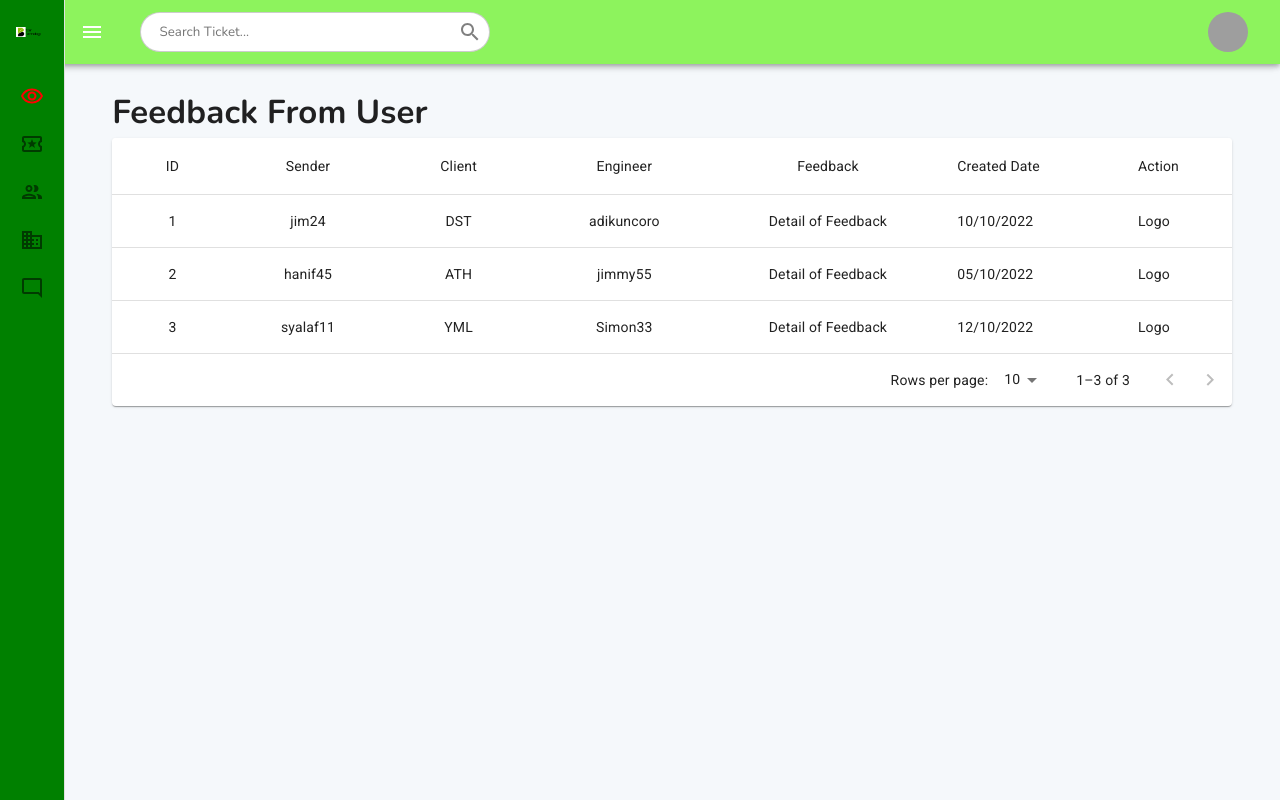
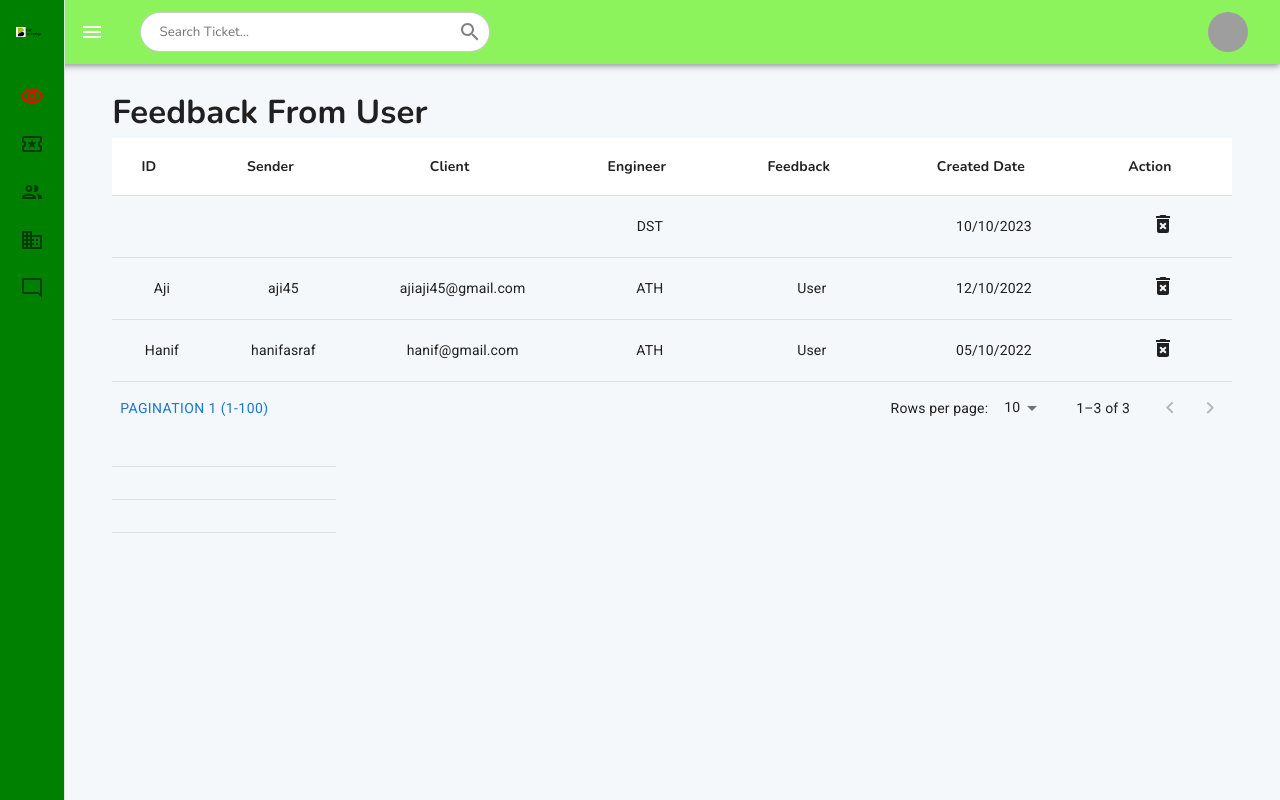
Before and after one commit to Regin09/ticketng-system-caps, a React (Create React App) app: page /feedbacks in a window 1280 px wide. Built offline with nearby package versions, Linux system fonts and the light colour scheme; grey boxes are pictures that could not be loaded.

Commit message:
Update 25 April 20:59

```diff
--- a/package.json
+++ b/package.json
@@ -11,6 +11,7 @@
     "@testing-library/jest-dom": "^5.16.5",
     "@testing-library/react": "^13.4.0",
     "@testing-library/user-event": "^13.5.0",
+    "axios": "^0.27.2",
     "react": "^18.2.0",
     "react-dom": "^18.2.0",
     "react-helmet": "^6.1.0",
--- a/src/pages/Feedback/Feedback.jsx
+++ b/src/pages/Feedback/Feedback.jsx
@@ -1,12 +1,8 @@
 import * as React from 'react';
 import Grid from '@mui/material/Grid';
 import Stack from '@mui/material/Stack';
-import Button from '@mui/material/Button';
+import {Button,styled, useTheme }  from '@mui/material'
 import { Container } from '@mui/material';
-import { DataGrid } from '@mui/x-data-grid';
-import {userColumns, userRows} from "../../datatablesourcefeedback";
-import { useState } from "react";
-import Paper from '@mui/material/Paper';
 import Table from '@mui/material/Table';
 import TableBody from '@mui/material/TableBody';
 import TableCell from '@mui/material/TableCell';
@@ -14,50 +10,141 @@ import TableContainer from '@mui/material/TableContainer';
 import TableHead from '@mui/material/TableHead';
 import TablePagination from '@mui/material/TablePagination';
 import TableRow from '@mui/material/TableRow';
-const Feedback = () => {
+import Box from '@mui/material/Box';
+import TableSortLabel from '@mui/material/TableSortLabel';
+import DeleteForeverIcon from '@mui/icons-material/DeleteForever';
 
-  const columns = [
-    { id: 'id', label: 'ID', minWidth: 80, align:'center' },
-    { id: 'sender', label: 'Sender', minWidth: 100, align:'center' },
+const headCells = [
+  {
+    id: 'id',
+    numeric: false,
+    label: 'ID',
+  },
+  {
+    id: 'sender',
+    numeric: false,
+    label: 'Sender',
+  },
   {
     id: 'client',
+    numeric: false,
     label: 'Client',
-      minWidth: 100,
-      align: 'center',
   },
   {
     id: 'engineer',
+    numeric: true,
     label: 'Engineer',
-      minWidth: 120,
-      align: 'center',
   },
   {
     id: 'feedback',
+    numeric: false,
     label: 'Feedback',
-      minWidth: 150,
-      align: 'center',
   },
   {
-      id:'created',
+    id: 'created',
+    numeric: false,
     label: 'Created Date',
-      minWidth: 120,
   },
   {
-      id:'action',
-      label:'Action',
-      minWidth: 70,
-    }
+    id: 'action',
+    numeric: false,
+    label: 'Action',
+  },
 ];
 
-  function createData(id, sender, client, engineer, feedback, created, action) {
-    return { id, sender, client, engineer, feedback, created, action };
+const dataTable = [
+  {
+    id: '1',
+    sender: 'jim24',
+    client: 'DST',
+    engineer: 'adikuncoro',
+    feedback: 'Detail of Feedback',
+    created: '10/10/2023',
+    action : <DeleteForeverIcon/>
+  },
+  {
+    name: 'Hanif',
+    username: 'hanifasraf',
+    email: 'hanif@gmail.com',
+    client: 'ATH',
+    role: 'User',
+    created: '05/10/2022',
+    action:<DeleteForeverIcon/>
+  },
+  {
+    name: 'Aji',
+    username: 'aji45',
+    email: 'ajiaji45@gmail.com',
+    client: 'ATH',
+    role: 'User',
+    created: '12/10/2022',
+    action:<DeleteForeverIcon/>
+  },
+];
+
+function descendingComparator(a, b, orderBy) {
+  if (b[orderBy] < a[orderBy]) {
+    return -1;
+  }
+  if (b[orderBy] > a[orderBy]) {
+    return 1;
   }
 
-  const rows = [
-    createData('1', 'jim24', 'DST', 'adikuncoro','Detail of Feedback','10/10/2022','Logo'),
-    createData('2', 'hanif45', 'ATH', 'jimmy55','Detail of Feedback','05/10/2022','Logo'),
-    createData('3', 'syalaf11', 'YML', 'Simon33','Detail of Feedback','12/10/2022','Logo'),
-  ];
+  return 0;
+}
+
+function getComparator(order, orderBy) {
+  return order === 'desc'
+    ? (a, b) => descendingComparator(a, b, orderBy)
+    : (a, b) => -descendingComparator(a, b, orderBy);
+}
+
+function stableSort(array, comparator) {
+  const stabilizedThis = array.map((el, index) => [el, index]);
+  stabilizedThis.sort((a, b) => {
+    const order = comparator(a[0], b[0]);
+    if (order !== 0) {
+      return order;
+    }
+    return a[1] - b[1];
+  });
+  return stabilizedThis.map((el) => el[0]);
+}
+
+function RowItem(props) {
+  const [openCell, setOpenCell] = React.useState(false);
+  return (
+    <React.Fragment>
+      <TableRow hover>
+        <TableCell align="center">{props.item.name}</TableCell>
+        <TableCell align="center">{props.item.username}</TableCell>
+        <TableCell align="center">{props.item.email}</TableCell>
+        <TableCell align="center">{props.item.client}</TableCell>
+        <TableCell align="center">{props.item.role}</TableCell>
+        <TableCell align="center">{props.item.created}</TableCell>
+        <TableCell align="center">{props.item.action}</TableCell>
+      </TableRow>
+    </React.Fragment>
+  );
+}
+
+const Feedback = () => {
+  const theme=useTheme()
+  const [roleMember, setRoleMember] = React.useState('ALL');
+
+  React.useEffect(() => {
+    document.title = 'Menu Members';
+  }, []);
+
+
+  const [order, setOrder] = React.useState('asc');
+  const [orderBy, setOrderBy] = React.useState('name');
+
+  const handleRequestSort = (event, property) => {
+    const isAsc = orderBy === property && order === 'asc';
+    setOrder(isAsc ? 'desc' : 'asc');
+    setOrderBy(property);
+  };
 
     const [page, setPage] = React.useState(0);
     const [rowsPerPage, setRowsPerPage] = React.useState(10);
@@ -96,35 +183,99 @@ const Feedback = () => {
         <h1>Feedback From User</h1>
     </Grid>
     <Grid item md={12} xl={12} sm={12} >
-    <Paper sx={{ width: '100%', overflow: 'hidden' }}>
-            <TableContainer sx={{ maxHeight: 440 }}>
-              <Table stickyHeader aria-label="sticky table">
+    <TableContainer sx={{ maxHeight: rowsPerPage !== 10 ? 800 : 'none' }}>
+             <Table stickyHeader sx={{ minWidth: 750 }} aria-labelledby="tableTitle">
+              {/* Table Header */}
               <TableHead>
                 <TableRow>
-                    {columns.map((column) => (
+                {/* {rowsPerPage.filter((e)=>{
+                return roleMember==='ALL'?true: e.role===roleMember
+                }
+                )  */}
+                  {headCells.map((headCell) => (
                     <TableCell
-                        key={column.id}
-                        align={column.align}
-                        style={{ minWidth: column.minWidth }}
+                      key={headCell.id}
+                      align={headCell.numeric ? 'center' : 'center'}
+                      sortDirection={orderBy === headCell.id ? order : false}
                     >
-                        {column.label}
+                        <TableSortLabel
+                          active={orderBy === headCell.id}
+                          direction={orderBy === headCell.id ? order : 'asc'}
+                          onClick={(event) => {
+                            handleRequestSort(event, headCell.id);
+                          }}
+                          style={{ fontWeight: 'bold' }}
+                        >
+                          {headCell.label}
+                        </TableSortLabel>
                     </TableCell>
-                    ))}
+                  )  )}
                 </TableRow>
               </TableHead>
+              {/* Table Content */}
               <TableBody>
-                  {rows
+                {stableSort(dataTable, getComparator(order, orderBy))
                   .slice(page * rowsPerPage, page * rowsPerPage + rowsPerPage)
-                    .map((row) => {
+                  .map((rowItem, index) => {
+                    return <RowItem key={rowItem.code} item={rowItem} />;
+                  })}
+              </TableBody>
+            </Table>
+          </TableContainer>
+      {/* Table Pagination */}
+      <Box
+        sx={{
+          width: '100%',
+          display: 'flex',
+          justifyContent: 'space-between',
+          alignItems: 'center',
+          [theme.breakpoints.down('sm')]: {
+            display: 'flex',
+            flexDirection: 'column',
+            justifyContent: 'center',
+            alignItems: 'center',
+          },
+        }}
+      >
+        <span>
+          <Button sx={{ width: 'max-content' }}>Pagination 1 (1-100)</Button>
+        </span>
+        <TablePagination
+          rowsPerPageOptions={[10, 25, 50, 100]}
+          component="div"
+          count={dataTable.length}
+          rowsPerPage={rowsPerPage}
+          page={page}
+          onPageChange={handleChangePage}
+          onRowsPerPageChange={handleChangeRowsPerPage}
+          sx={{
+            display: 'flex',
+            justifyContent: 'center',
+            width: '100%',
+            [theme.breakpoints.up('sm')]: { justifyContent: 'right' },
+          }}
+        />
+      </Box>
+          <TableBody sx={{backgroundColor:"#FFFFF"}}>
+            {dataTable
+            .filter((e)=>{
+              // return true
+              return roleMember==='ALL'?true: e.role===roleMember
+            // if(e.status===statusTicket)
+            }
+            )
+              .map((dataTable) => {
                 return (
-                        <TableRow hover role="checkbox" tabIndex={-1} key={row.code}>
-                          {columns.map((column) => {
-                            const value = row[column.id];
+                  <TableRow hover role="checkbox" tabIndex={-1} key={rowsPerPage.code}>
+                    {headCells.map((column) => {
+                      const value = rowsPerPage[column.id];
                       return (
                         <TableCell key={column.id} align={column.align}>
                           {column.format && typeof value === 'number'
                             ? column.format(value)
                             : value}
+                            {rowsPerPage.status}
+
                         </TableCell>
                       );
                     })}
@@ -132,18 +283,6 @@ const Feedback = () => {
                 );
               })}
           </TableBody>
-              </Table>
-            </TableContainer>
-            <TablePagination
-              rowsPerPageOptions={[10, 25, 100]}
-              component="div"
-              count={rows.length}
-              rowsPerPage={rowsPerPage}
-              page={page}
-              onPageChange={handleChangePage}
-              onRowsPerPageChange={handleChangeRowsPerPage}
-            />
-          </Paper>
   </Grid>
   </Container>
   )
--- a/src/pages/members/Members.jsx
+++ b/src/pages/members/Members.jsx
@@ -2,15 +2,9 @@ import React from 'react'
 import "./members.css"
 import { Container } from '@mui/material'
 import Grid from '@mui/material/Grid';
-import Stack from '@mui/material/Stack';
 import {Button,styled, useTheme }  from '@mui/material'
-import { DataGrid } from '@mui/x-data-grid';
-import {userColumns, userRows} from "../../datatablesourcemembers";
 import { Link } from "react-router-dom";
-import { useState } from "react";
-import ToggleMembers from '../../components/toggle-button/ToggleMembers';
 import AddCircleOutlineOutlinedIcon from '@mui/icons-material/AddCircleOutlineOutlined';
-import Paper from '@mui/material/Paper';
 import Table from '@mui/material/Table';
 import TableBody from '@mui/material/TableBody';
 import TableCell from '@mui/material/TableCell';
--- a/src/pages/tickets/Tickets.jsx
+++ b/src/pages/tickets/Tickets.jsx
@@ -17,7 +17,8 @@ import MuiToggleButton from '@mui/material/ToggleButton';
 import ToggleButtonGroup from '@mui/material/ToggleButtonGroup';
 import Box from '@mui/material/Box';
 import TableSortLabel from '@mui/material/TableSortLabel';
-import { Container } from '@mui/material'
+import { Container } from '@mui/material';
+
 const headCells = [
   {
     id: 'id',
@@ -80,7 +81,7 @@ const dataTable = [
     id: '23',
     subjects: 'Kubernetes is Down',
     assigned: 'smith39',
-    status: 'To-Do',
+    status: 'In-Progress',
     client: 'ITB',
     priority: 'Critical',
   },
@@ -123,9 +124,23 @@ function RowItem(props) {
         <TableCell sx={{color:1+1===2?'red':'purple'}} >{props.item.id}</TableCell>
         <TableCell align="center">{props.item.subjects}</TableCell>
         <TableCell align="center">{props.item.assigned}</TableCell>
-        <TableCell align="center">{props.item.status}</TableCell>
+        <TableCell align="center"
+        sx={{color: props.item.status === 'Selected' ?  "black" : props.item.status === 'Done' ? "red" : props.item.status === 'To-Do' ? '#FF8A00': props.item.status === 'In-Progress' ? "#1B8500" : 'none'}}
+        >{props.item.status}
+        </TableCell>
         <TableCell align="center">{props.item.client}</TableCell>
-        <TableCell align="center">{props.item.priority}</TableCell>
+        <TableCell align="center">
+          <div style={{
+              height: '17px',
+              width: '17px',
+              backgroundColor: '#FF0000',
+              borderRadius: '50%',
+              display: 'inline-block',
+              marginRight: '7px',
+            }}>
+            </div>
+          {props.item.priority}
+          </TableCell>
       </TableRow>
     </React.Fragment>
   );
@@ -321,9 +336,7 @@ const Tickets = () => {
                     >
                       {headCell.label}
                     </TableSortLabel>
-
                 </TableCell>
-
               )  )}
             </TableRow>
 
@@ -332,8 +345,12 @@ const Tickets = () => {
 
           {/* Table Content */}
           <TableBody>
-
-            {stableSort(dataTable, getComparator(order, orderBy))
+            {stableSort(dataTable.filter((e)=>{
+              // return true
+              return statusTicket==='ALL'?true: e.status===statusTicket
+            // if(e.status===statusTicket)
+            }
+            ), getComparator(order, orderBy))
               .slice(page * rowsPerPage, page * rowsPerPage + rowsPerPage)
               .map((rowItem, index) => {
                 return <RowItem key={rowItem.code} item={rowItem} />;
@@ -378,12 +395,7 @@ const Tickets = () => {
       </Box>
           <TableBody>
             {dataTable
-            .filter((e)=>{
-              // return true
-              return statusTicket==='ALL'?true: e.status===statusTicket
-            // if(e.status===statusTicket)
-            }
-            )
+
               .map((dataTable) => {
                 return (
                   <TableRow hover role="checkbox" tabIndex={-1} key={rowsPerPage.code}>
--- a/src/routers/adminRouter/adminRouter.js
+++ b/src/routers/adminRouter/adminRouter.js
@@ -17,12 +17,13 @@ import ClientAnalysis from '../../pages/clients/ClientAnalysis/ClientAnalysis';
 import EditClient from '../../pages/clients/EditClient/EditClient';
 import DetailFeedback from '../../pages/Feedback/DetailFeedback/DetailFeedback';
 import EditTickets from '../../pages/tickets/DetailTickets/EditTickets/EditTickets';
+import { ToggleTickets } from '../../components/toggle-button/ToggleTickets';
 
 function AdminRouter() {
   return (
         <Routes>
       {/* Router Admin */}
-            <Route path= "/" element={<Choose />} />
+            <Route path= "/" element={<ToggleTickets/>} />
             <Route path="login" element={<Login />} />
             <Route element={<DashboardLayout />} >
                 <Route path="overview" element={<Overview />} />
```
Also changed, not shown: src/components/toggle-button/ToggleTickets.jsx (+34 -51 lines), 1 other file (tests, documents, lock files or other folders). Lines whose indentation alone changed are shown as unchanged.
